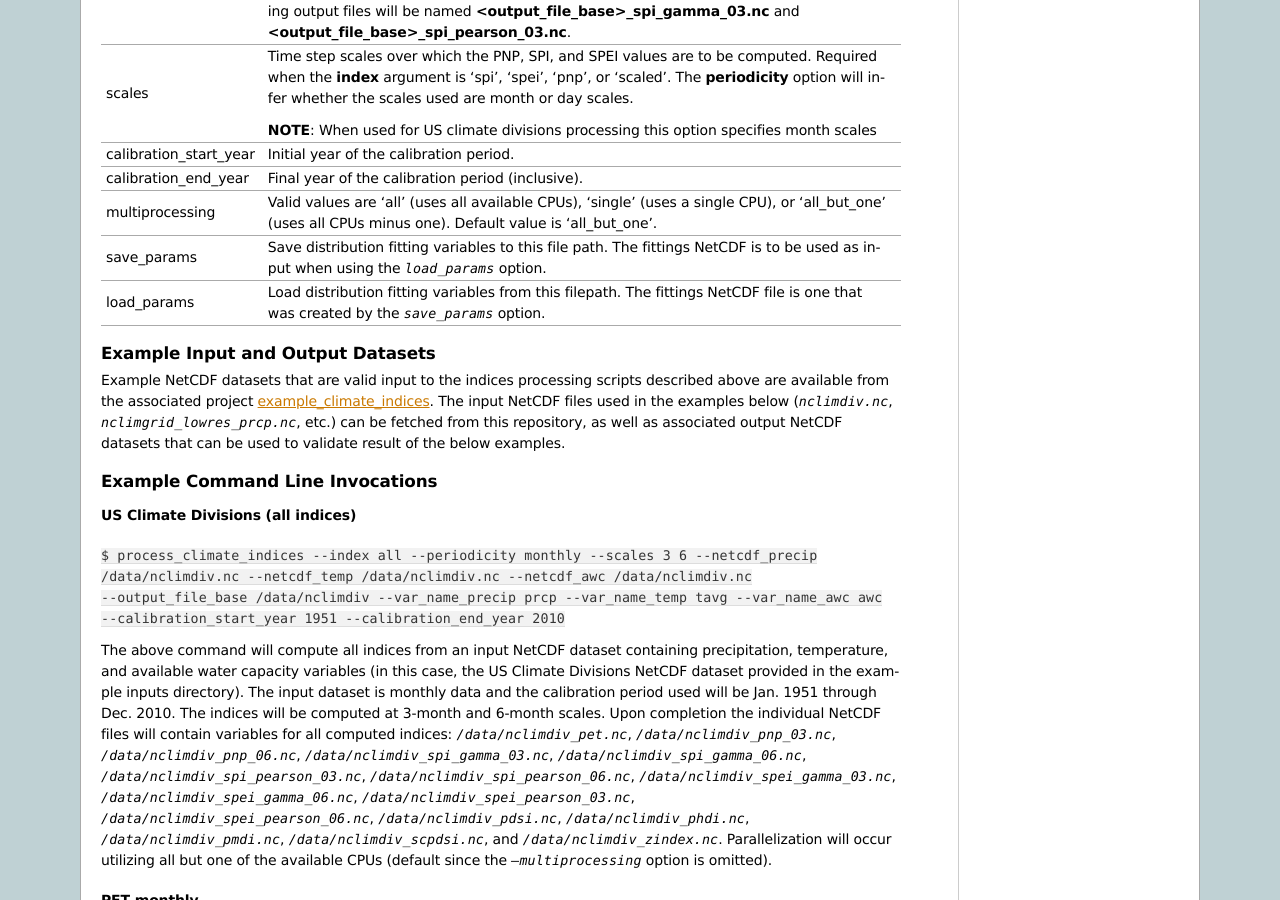
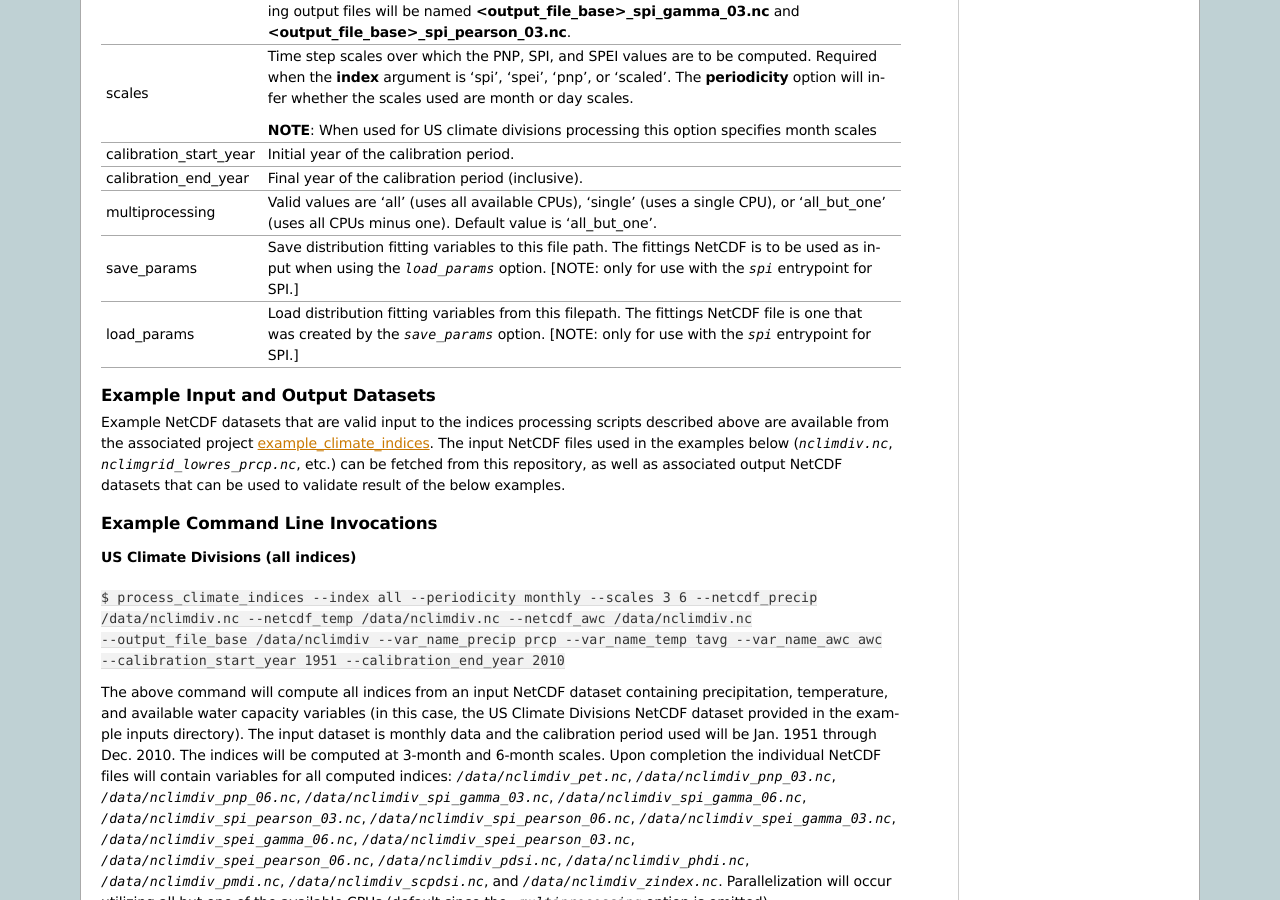
Before and after one commit to monocongo/climate_indices, a Sphinx documentation site: the page built from docs/index.rst, in a window 1280 px wide and 900 px high, scrolled down 2365 px. Built offline with Sphinx 7.4.7, drawn with Linux system fonts in a browser that asks for light colours.

Commit message:
updates for clarification as to how to use load_params and save_params for rhe SPI entry point
#350

```diff
--- a/docs/index.rst
+++ b/docs/index.rst
@@ -231,11 +231,13 @@ The options for the entry point script are described below:
 +------------------------+-------------------------------------------------+
 | save_params            | Save distribution fitting variables to this file|
 |                        | path. The fittings NetCDF is to be used as input|
-|                        | when using the `load_params` option.            |
+|                        | when using the `load_params` option. [NOTE:     |
+|                        | only for use with the `spi` entrypoint for SPI.]|
 +------------------------+-------------------------------------------------+
 | load_params            | Load distribution fitting variables from this   |
 |                        | filepath. The fittings NetCDF file is one that  |
-|                        | was created by the `save_params` option.        |
+|                        | was created by the `save_params` option. [NOTE: |
+|                        | only for use with the `spi` entrypoint for SPI.]|
 +------------------------+-------------------------------------------------+
 
 Example Input and Output Datasets
```
